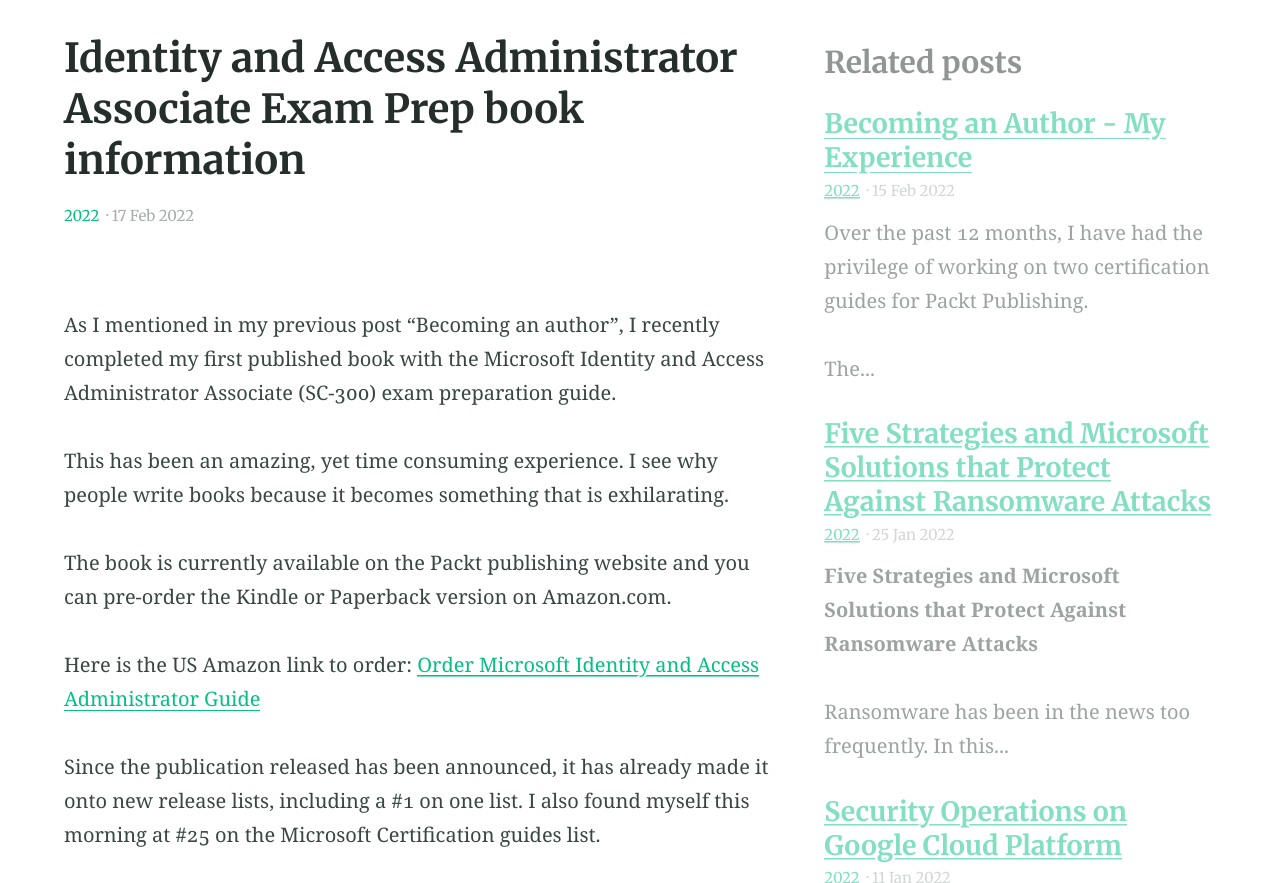
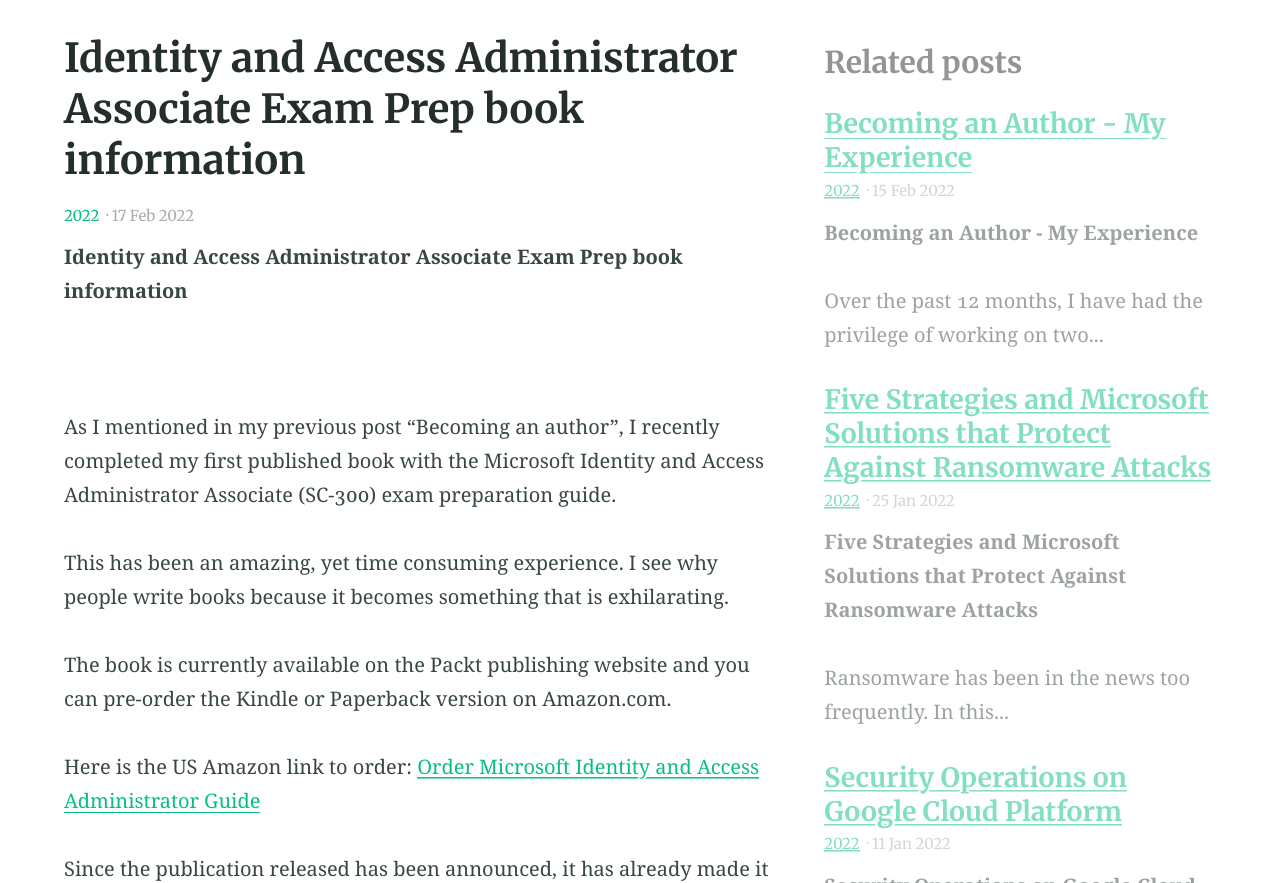
Before and after one commit to captainhyperscaler/captainhyperscaler.github.io, a Jekyll site: the page built from _posts/2022-02-17-identity-and-access-admin-book.md, in a window 1280 px wide and 900 px high, scrolled down 411 px, cut to the strip 17-900 px from the top of the window. Built offline with Jekyll 4.4.1, drawn with Linux system fonts in a browser that asks for light colours.

Commit message:
title add

```diff
--- a/_posts/2022-02-15-becoming-an-author.md
+++ b/_posts/2022-02-15-becoming-an-author.md
@@ -5,6 +5,8 @@ categories:
 feature_image: "https://picsum.photos/2560/600?image=873"
 aside: true
 ---
+
+**Becoming an Author - My Experience**
 
 Over the past 12 months, I have had the privilege of working on two certification guides for Packt Publishing.
 
--- a/_posts/2022-02-17-identity-and-access-admin-book.md
+++ b/_posts/2022-02-17-identity-and-access-admin-book.md
@@ -5,6 +5,8 @@ categories:
 feature_image: "https://picsum.photos/2560/600?image=873"
 aside: true
 ---
+
+**Identity and Access Administrator Associate Exam Prep book information**
 
 ![](images/1-Sc300.png)
 
```
